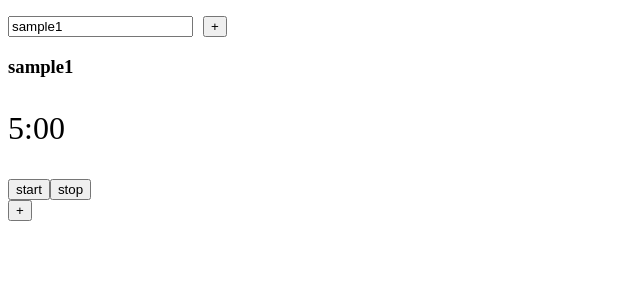
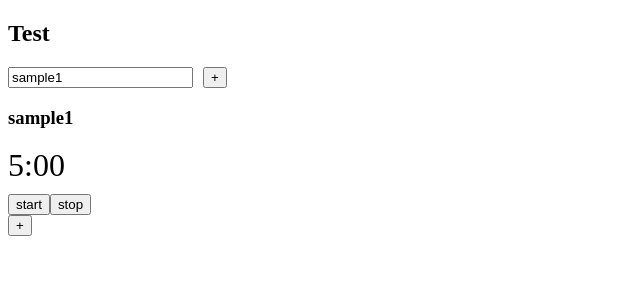
Before and after one commit to ytakaya/todo-timer, a Vue app in the folder front/: page / in a window 1280 px wide. Shown: the top 300 px of the page, without its empty margins (0-640 px from the left). Built offline with nearby package versions, Linux system fonts and the light colour scheme.

Commit message:
add title for group

```diff
--- a/front/src/components/Timer.vue
+++ b/front/src/components/Timer.vue
@@ -62,5 +62,6 @@ export default {
 <style scoped>
 .time-font {
   font-size: 32px;
+  margin: 10px 0;
 }
 </style>
--- a/front/src/components/TimerGroup.vue
+++ b/front/src/components/TimerGroup.vue
@@ -1,5 +1,6 @@
 <template>
   <div class="timer">
+    <h2>Test</h2>
     <ul>
       <li v-for="i of num_timers" :key="i"><Timer /></li>
       <li>
```
